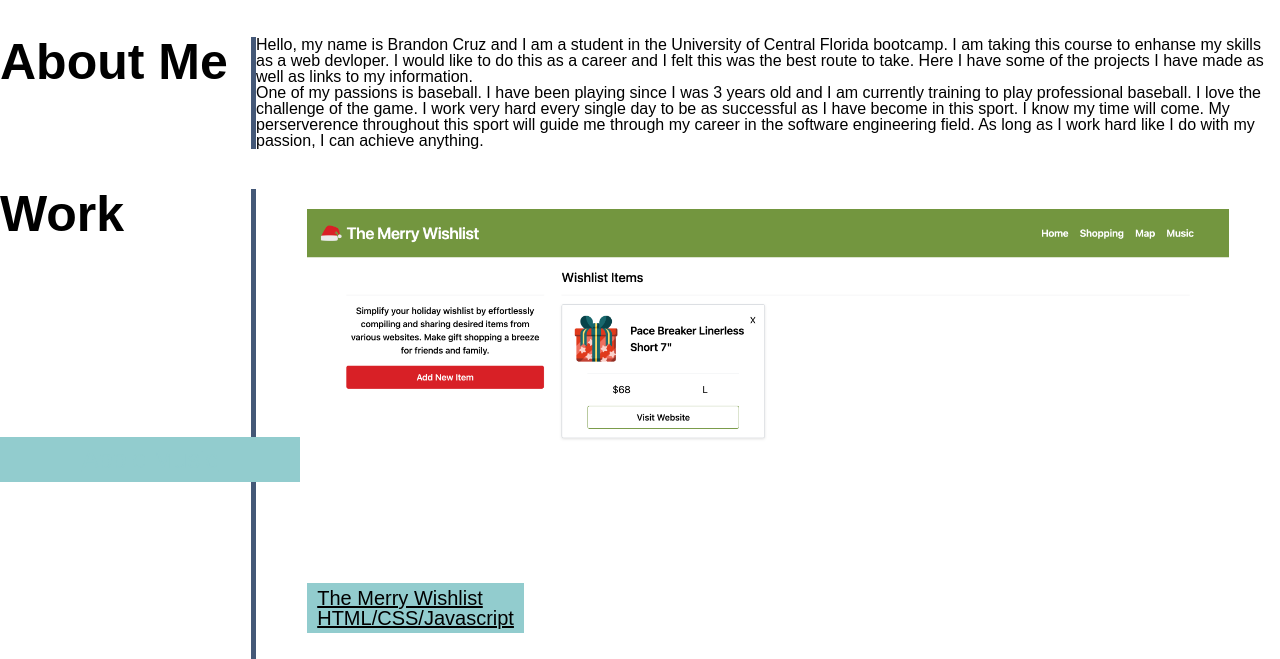
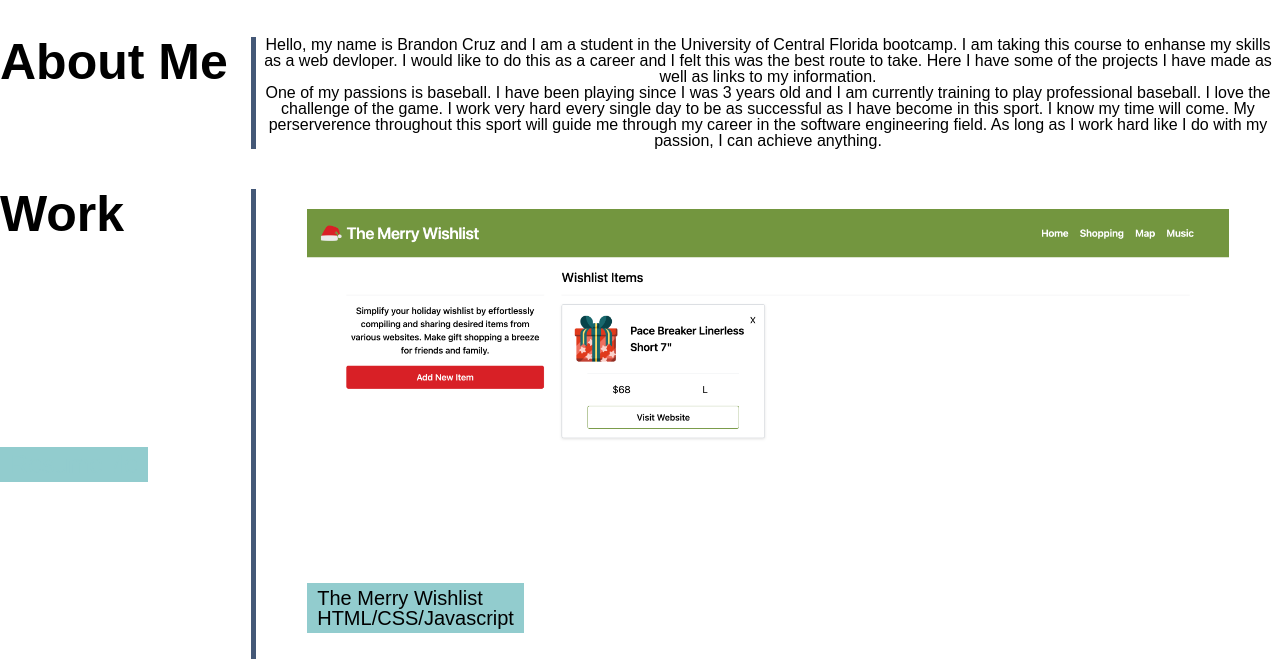
Before and after one commit to crandonbruz/luffys-world, a plain HTML site: page index.html in a window 1280 px wide. Shown: the part 278-937 px from the top of the page. Drawn offline with Linux system fonts and the light colour scheme.

Commit message:
changed some style

```diff
--- a/assets/style.css
+++ b/assets/style.css
@@ -37,7 +37,6 @@ header {
 .navbar a {
     color: var(--secondary);
     font-size: 25px;
-
 }
 
 #bottom-header {
@@ -87,6 +86,7 @@ section {
 
 .paragraph {
     width: 80%;
+    text-align: center;
 }
 
 #work {
@@ -111,7 +111,7 @@ div a {
     padding: 5px 10px;
     color: bold var(--primary);
     font-size: 20px;
-
+    text-decoration: none;
 
 
 }
@@ -148,6 +148,7 @@ div a {
 .final-content {
     display: flex;
     justify-content: space-between;
+    position: relative;;
 
 }
 .final-content a {
@@ -156,6 +157,7 @@ div a {
     width: 300px;
     text-align: center;
     padding: 10px;
+    text-decoration: none;
 }
 
 @media screen and (max-width: 992px) {
```
